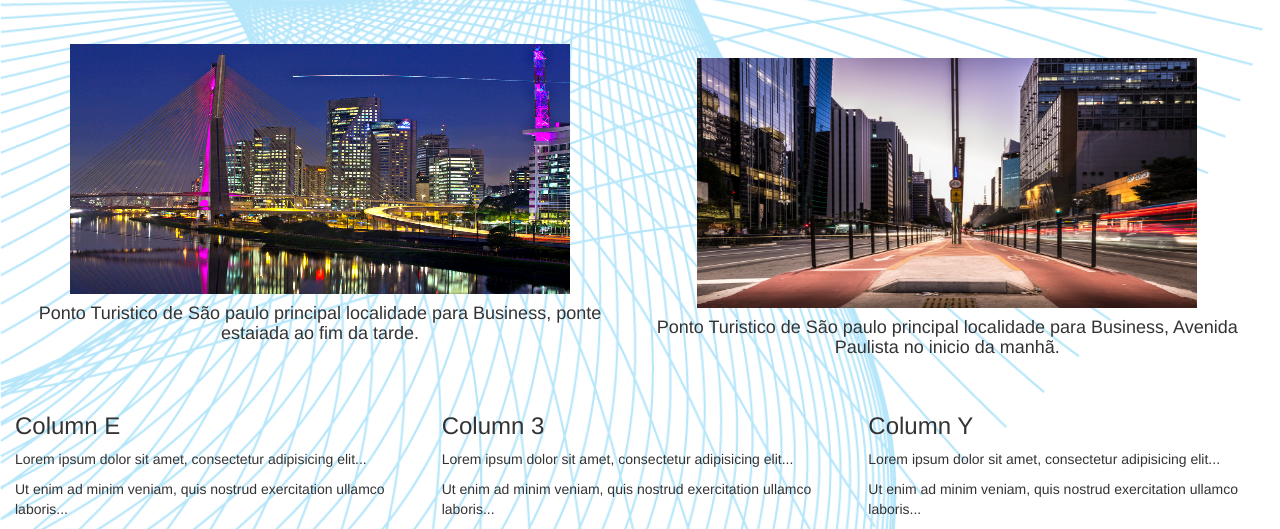
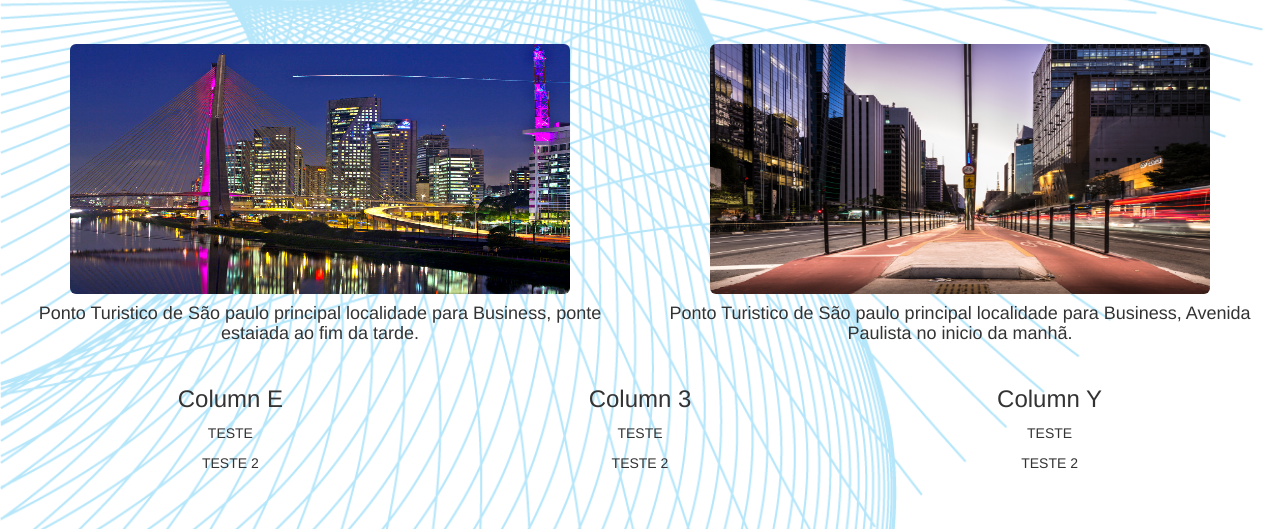
Before and after one commit to PachecoVictor/Aula_BD, a plain HTML site: page index.html in a window 1280 px wide. Shown: the part 271-800 px from the top of the page. Drawn offline with nearby package versions, Linux system fonts and the light colour scheme.

Commit message:
Correções de pagina

```diff
--- a/index.html
+++ b/index.html
@@ -3,7 +3,7 @@
 <head>
     <meta charset="utf-8">
     <meta http-equiv="X-UA-Compatible" content="IE=edge">
-    <title>Primeiro CSS</title>
+    <title>Business</title>
     <meta name="viewport" content="width=device-width, initial-scale=1">
     <link rel="stylesheet" href="https://maxcdn.bootstrapcdn.com/bootstrap/3.4.0/css/bootstrap.min.css">
     <script src="https://ajax.googleapis.com/ajax/libs/jquery/3.3.1/jquery.min.js"></script>
@@ -39,35 +39,36 @@
           <div class ="ctr">
              <h2>Pontos Turisticos para Business</h2>
                 </div>
-        <div class="container-fluid">
-        <div class="row">
         <div class="col-md-6">
             <div class="ctr">
-                <img src="img1.jpg" style="width:500px;height:250px;" alt="Image">
+                <img src="img1.jpg" class="img-rounded" style="width:500px;height:250px;" alt="Image">
                 <p></p>
                 <h4>Ponto Turistico de São paulo principal localidade para Business, ponte estaiada ao fim da tarde.</h4></div>
         </div>
+        <div class="col-md-6">
         <div class="ctr">
-                <img src="img2.jpg" style="width:500px;height:250px;" alt="Image">
+                <img src="img2.jpg" class="img-rounded" style="width:500px;height:250px;" alt="Image">
                 <p></p>
                 <h4>Ponto Turistico de São paulo principal localidade para Business, Avenida Paulista no inicio da manhã.</h4></div>
-        </div>
             </div>
+            </div>
+        <div class ="ctr">
         <div class="col-md-4">
                 <h3>Column E</h3>
-                <p>Lorem ipsum dolor sit amet, consectetur adipisicing elit...</p>
-                <p>Ut enim ad minim veniam, quis nostrud exercitation ullamco laboris...</p>
+                <p>TESTE</p>
+                <p>TESTE 2</p>
         </div>
         <div class="col-md-4">
                 <h3>Column 3</h3>
-                <p>Lorem ipsum dolor sit amet, consectetur adipisicing elit...</p>
-                <p>Ut enim ad minim veniam, quis nostrud exercitation ullamco laboris...</p>
+                <p>TESTE</p>
+                <p>TESTE 2</p>
         </div>
         <div class="col-md-4">
                 <h3>Column Y</h3>
-                <p>Lorem ipsum dolor sit amet, consectetur adipisicing elit...</p>
-                <p>Ut enim ad minim veniam, quis nostrud exercitation ullamco laboris...</p>
+                <p>TESTE</p>
+                <p>TESTE 2</p>
         </div>
         </div>
+
 </body>
 </html>
```
